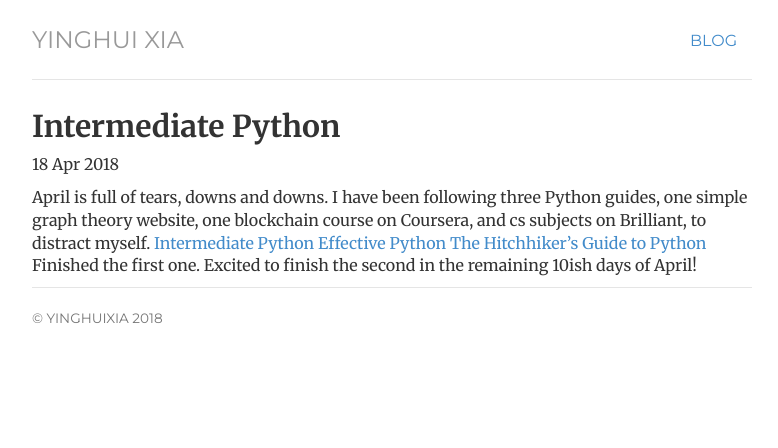
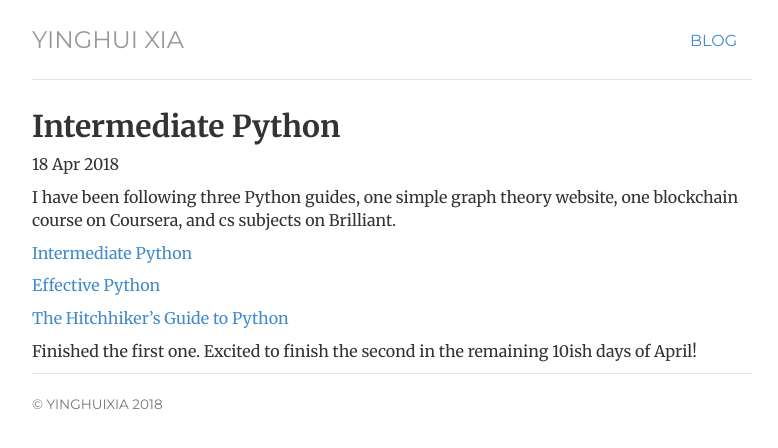
Before and after one commit to yinghuixia/yinghuixia.github.io, a Jekyll site: the page built from _posts/2018-04-18-intermediate-python-graph_theory.md, in a window 1280 px wide. Shown: the top 448 px of the page, without its empty margins (248-1026 px from the left). Built offline with Jekyll 4.4.1, drawn with Linux system fonts in a browser that asks for light colours.

Commit message:
add post

```diff
--- a/_posts/2018-04-18-intermediate-python-graph_theory.md
+++ b/_posts/2018-04-18-intermediate-python-graph_theory.md
@@ -4,8 +4,12 @@ title: "Intermediate Python"
 date: 2018-04-18
 ---
 
-April is full of tears, downs and downs. I have been following three Python guides, one simple graph theory website, one blockchain course on Coursera, and cs subjects on Brilliant, to distract myself.
+I have been following three Python guides, one simple graph theory website, one blockchain course on Coursera, and cs subjects on Brilliant.
+
 <a href="http://book.pythontips.com/en/latest/index.html">Intermediate Python</a>
+
 <a href="https://effectivepython.com/">Effective Python</a>
+
 <a href="http://docs.python-guide.org/en/latest/writing/style/">The Hitchhiker's Guide to Python</a>
+
 Finished the first one. Excited to finish the second in the remaining 10ish days of April!
```
Also changed, not shown: _posts/2018-04-07-google-code-jam.md (+3 -1 lines), _posts/2018-05-07-teals-ap-cs.md (added, +13 -0 lines).
